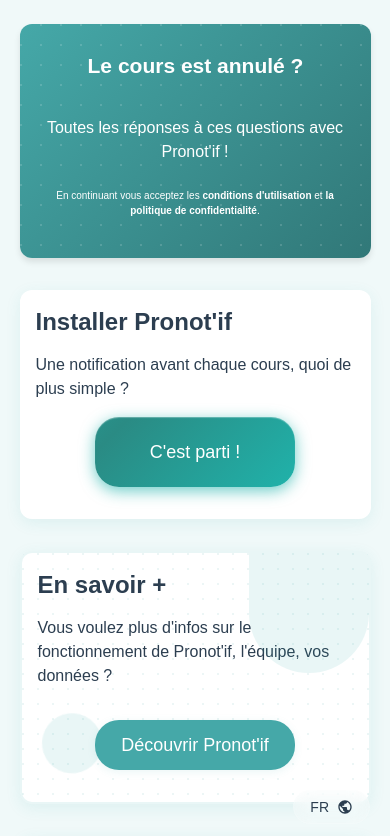
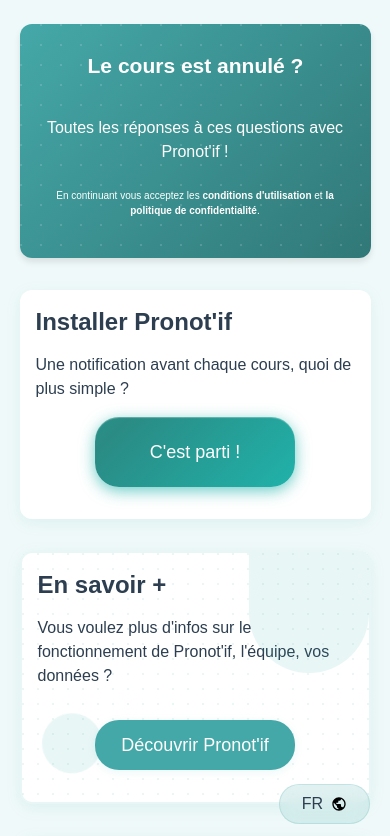
Before and after one commit to TGA25dev/Pronotif, a plain HTML site: page Web/Website/index.html in a window 390 px wide. Shown: the top 836 px of the page. Drawn offline with Linux system fonts and the light colour scheme; a web font is replaced by a local one.

Commit message:
style: enhance language toggle styles and color variables

```diff
--- a/Web/Website/styles/download-style.css
+++ b/Web/Website/styles/download-style.css
@@ -14,6 +14,12 @@
     --border-highlight: rgba(69, 168, 168, 0.2);
     --in-progress: #ffc107cc;
     --gradient-primary: linear-gradient(135deg, var(--primary), var(--primary-dark));
+    --lang-background: rgba(69, 168, 168, 0.1);
+    --lang-button-bg: rgba(69, 168, 168, 0.15);
+    --lang-button-border: rgba(69, 168, 168, 0.2);
+    --lang-button-hover: rgba(69, 168, 168, 0.25);
+    --lang-dropdown-bg: var(--card-bg);
+    --lang-option-hover: rgba(69, 168, 168, 0.1);
 }
 
 @media (prefers-color-scheme: dark) {
@@ -33,6 +39,13 @@
         --border-highlight: rgba(69, 168, 168, 0.3);
         --in-progress: #ffc10755;
         --gradient-primary: linear-gradient(135deg, #45a8a8 0%, #317878 100%);
+        --download-shadow: #20b2aa33;
+        --lang-background: #ffffff33;
+        --lang-button-bg: rgba(255, 255, 255, 0.1);
+        --lang-button-border: rgba(255, 255, 255, 0.1);
+        --lang-button-hover: rgba(255, 255, 255, 0.2);
+        --lang-dropdown-bg: rgba(0, 0, 0, 0.4);
+        --lang-option-hover: rgba(255, 255, 255, 0.1);
     }
 }
 
@@ -463,29 +476,22 @@ body {
 }
 
 .language-toggle {
-    background: rgba(255, 255, 255, 0.2);
+    font-weight: 500;
+    background: var(--lang-button-bg);
     backdrop-filter: blur(10px);
-    border: 1px solid rgba(255, 255, 255, 0.1);
-    padding: 8px 16px;
+    border: 1px solid var(--lang-button-border);
+    padding: 10px 22px;
     border-radius: 50px;
     cursor: pointer;
     display: flex;
     align-items: center;
     gap: 8px;
     transition: all 0.3s ease;
+    color: var(--text);
 }
 
 .language-toggle:hover {
-    background: rgba(255, 255, 255, 0.3);
-}
-
-.active-lang {
-    font-weight: 500;
-    font-size: 14px;
-}
-
-.globe-icon {
-    fill: currentColor;
+    background: var(--lang-button-hover);
 }
 
 .language-dropdown {
@@ -493,9 +499,10 @@ body {
     bottom: 100%;
     right: 0;
     margin-bottom: 8px;
-    background: rgba(255, 255, 255, 0.2);
+    background: var(--lang-dropdown-bg);
     backdrop-filter: blur(10px);
-    border: 1px solid rgba(255, 255, 255, 0.1);
+    border: 1px solid var(--lang-button-border);
+    box-shadow: 0 4px 15px var(--shadow);
     border-radius: 12px;
     padding: 8px;
     display: none;
@@ -518,7 +525,7 @@ body {
 }
 
 .language-option:hover {
-    background: rgba(255, 255, 255, 0.2);
+    background: var(--lang-option-hover);
 }
 
 .lang-text {
--- a/Web/Website/styles/index-style.css
+++ b/Web/Website/styles/index-style.css
@@ -18,6 +18,12 @@
     --download-gradient-start: #20B2AA;
     --download-gradient-end: #2A8B84;
     --download-shadow: rgba(32, 178, 171, 0.653);
+    --lang-background: rgba(69, 168, 168, 0.1);
+    --lang-button-bg: rgba(69, 168, 168, 0.15);
+    --lang-button-border: rgba(69, 168, 168, 0.2);
+    --lang-button-hover: rgba(69, 168, 168, 0.25);
+    --lang-dropdown-bg: var(--card-bg);
+    --lang-option-hover: rgba(69, 168, 168, 0.1);
 }
 
 @media (prefers-color-scheme: dark) {
@@ -40,7 +46,13 @@
         --support-button-text: #e0e0e0;
         --download-gradient-start: #2A8B8480;
         --download-gradient-end: #20B2AA80;
-        --download-shadow: rgba(32, 178, 170, 0.2);
+        --download-shadow: #20b2aa33;
+        --lang-background: #ffffff33;
+        --lang-button-bg: rgba(255, 255, 255, 0.1);
+        --lang-button-border: rgba(255, 255, 255, 0.1);
+        --lang-button-hover: rgba(255, 255, 255, 0.2);
+        --lang-dropdown-bg: rgba(0, 0, 0, 0.4);
+        --lang-option-hover: rgba(255, 255, 255, 0.1);
     }
 }
 
@@ -519,29 +531,22 @@ a {
 }
 
 .language-toggle {
-    background: rgba(255, 255, 255, 0.2);
+    font-weight: 500;
+    background: var(--lang-button-bg);
     backdrop-filter: blur(10px);
-    border: 1px solid rgba(255, 255, 255, 0.1);
-    padding: 8px 16px;
+    border: 1px solid var(--lang-button-border);
+    padding: 10px 22px;
     border-radius: 50px;
     cursor: pointer;
     display: flex;
     align-items: center;
     gap: 8px;
     transition: all 0.3s ease;
+    color: var(--text);
 }
 
 .language-toggle:hover {
-    background: rgba(255, 255, 255, 0.3);
-}
-
-.active-lang {
-    font-weight: 500;
-    font-size: 14px;
-}
-
-.globe-icon {
-    fill: currentColor;
+    background: var(--lang-button-hover);
 }
 
 .language-dropdown {
@@ -549,9 +554,10 @@ a {
     bottom: 100%;
     right: 0;
     margin-bottom: 8px;
-    background: rgba(255, 255, 255, 0.2);
+    background: var(--lang-dropdown-bg);
     backdrop-filter: blur(10px);
-    border: 1px solid rgba(255, 255, 255, 0.1);
+    border: 1px solid var(--lang-button-border);
+    box-shadow: 0 4px 15px var(--shadow);
     border-radius: 12px;
     padding: 8px;
     display: none;
@@ -574,7 +580,7 @@ a {
 }
 
 .language-option:hover {
-    background: rgba(255, 255, 255, 0.2);
+    background: var(--lang-option-hover);
 }
 
 .lang-text {
@@ -763,13 +769,6 @@ a {
         margin-bottom: 0.5rem;
     }
 
-    .lang-btn {
-        bottom: 15px;
-        right: 15px;
-        padding: 10px 20px;
-        font-size: 0.85em;
-    }
-
     .modal-content {
         max-width: 300px;
         padding: 2rem;
@@ -851,10 +850,3 @@ a {
         border-top: 2px solid var(--shadow);
     }
 }
-
-/* Dark theme adjustments */
-[data-theme="dark"] .language-toggle,
-[data-theme="dark"] .language-dropdown {
-    background: rgba(0, 0, 0, 0.2);
-    border-color: rgba(255, 255, 255, 0.1);
-}
```
